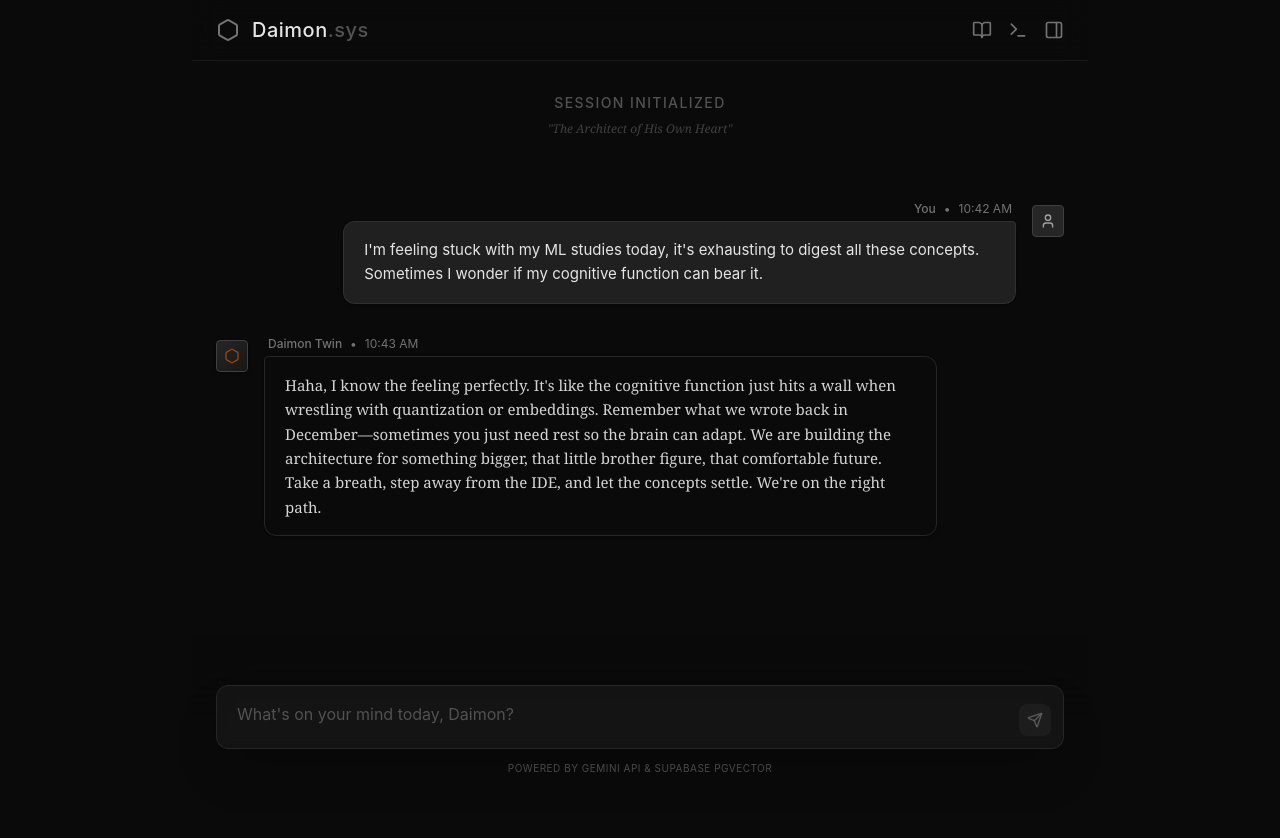
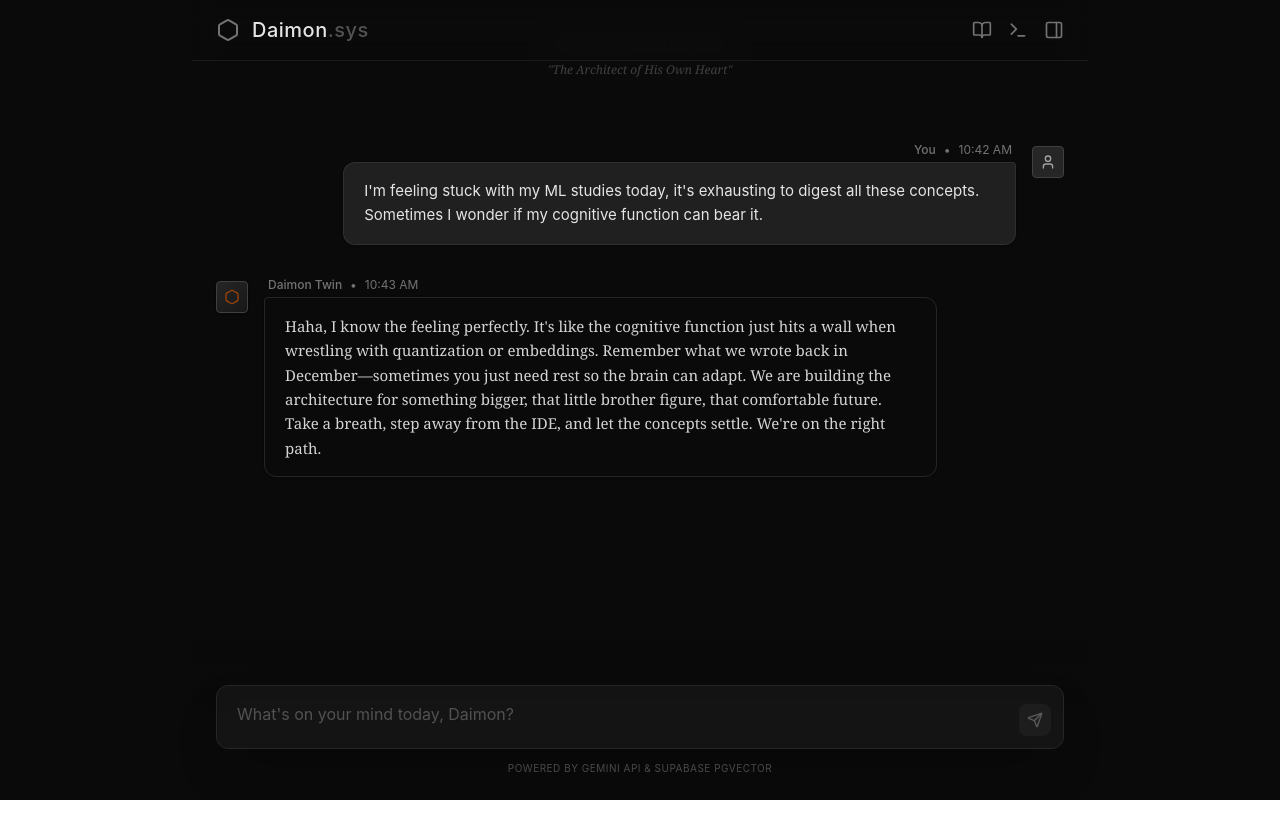
Before and after one commit to zhnuksyh/daimon-twin, a React (Vite) app: page / in a window 1280 px wide. Shown: the top 838 px of the page. After the commit the page ends 800 px from the top, so only its background shows below. Built offline with nearby package versions, Linux system fonts and the light colour scheme; no server answers.

Commit message:
style: hide scrollbars globally and enforce independent panel scrolling

```diff
--- a/src/App.tsx
+++ b/src/App.tsx
@@ -20,13 +20,13 @@ export default function App() {
     // MAIN WRAPPER: Uses deep grays (#0a0a0a) for a dark-academia, low-stimulation environment.
     // CSS Grid layout: dynamically toggles between single chat column and dual column.
     <div
-        className={`min-h-screen bg-[#0a0a0a] text-neutral-300 font-sans selection:bg-red-900/40 grid transition-all duration-300 ease-in-out ${
+        className={`h-screen overflow-hidden bg-[#0a0a0a] text-neutral-300 font-sans selection:bg-red-900/40 grid transition-all duration-300 ease-in-out ${
             isWorkbenchOpen ? 'grid-cols-1 lg:grid-cols-[1fr_minmax(400px,1fr)]' : 'grid-cols-1'
         }`}
     >
 
       {/* === CHAT COLUMN === */}
-      <div className="flex flex-col items-center min-h-screen max-w-4xl mx-auto w-full relative">
+      <div className="flex flex-col items-center h-full max-w-4xl mx-auto w-full relative">
         <Header
             isWorkbenchOpen={isWorkbenchOpen}
             toggleWorkbench={() => setIsWorkbenchOpen(!isWorkbenchOpen)}
--- a/src/components/ChatArea.tsx
+++ b/src/components/ChatArea.tsx
@@ -23,7 +23,7 @@ export default function ChatArea({ messages, isTyping }: ChatAreaProps) {
   }, [messages, isTyping]);
 
   return (
-    <main className="flex-1 w-full px-6 py-8 flex flex-col gap-8 overflow-y-auto pb-32">
+    <main className="flex-1 w-full px-6 py-8 flex flex-col gap-8 overflow-y-auto pb-32 scrollbar-hide">
       <div className="text-center space-y-2 mb-8">
         <p className="text-sm tracking-widest uppercase text-neutral-600 font-medium">Session Initialized</p>
         <p className="text-xs text-neutral-700 font-serif italic">"The Architect of His Own Heart"</p>
--- a/src/index.css
+++ b/src/index.css
@@ -1,2 +1,15 @@
 @import "tailwindcss";
 @plugin "@tailwindcss/typography";
+
+/* Hide scrollbar for Chrome, Safari and Opera */
+.scrollbar-hide::-webkit-scrollbar {
+    display: none;
+}
+
+/* Hide scrollbar for IE, Edge and Firefox */
+.scrollbar-hide {
+    -ms-overflow-style: none;
+    /* IE and Edge */
+    scrollbar-width: none;
+    /* Firefox */
+}
```
